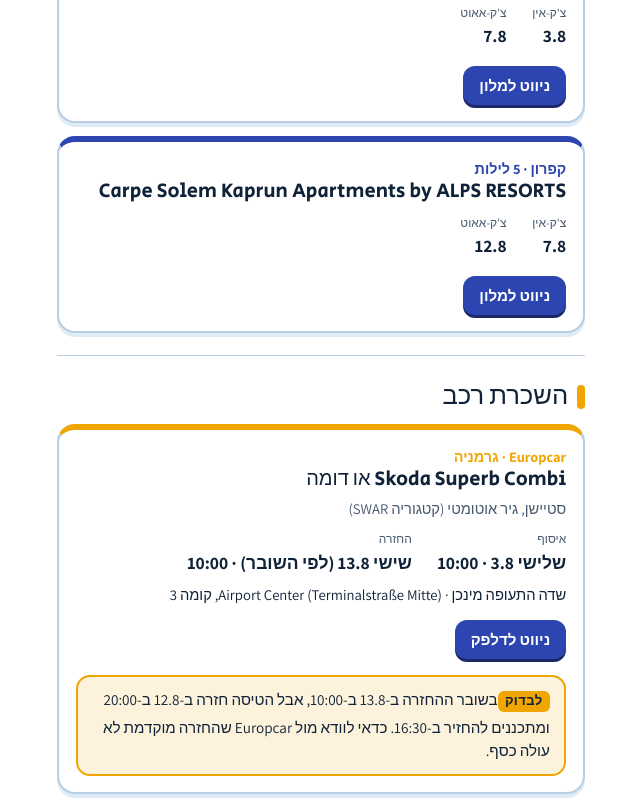
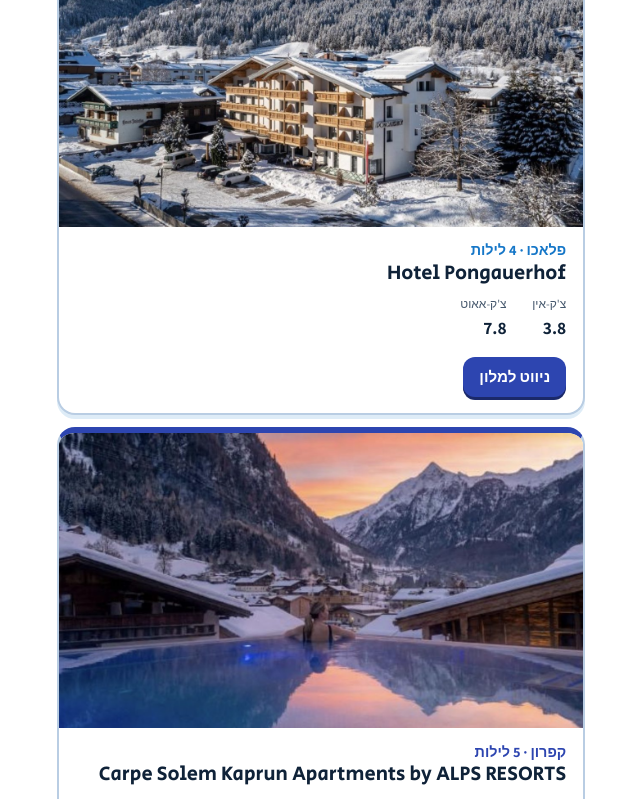
Before and after one commit to shayasis/Summer-trip, an Angular app: page / in a window 1280 px wide. Shown: the part 880-1679 px from the top of the page, without its empty margins (319-959 px from the left). Built offline with nearby package versions, Linux system fonts and the light colour scheme.

Commit message:
Add hotel photos to the hotel cards
Co-Authored-By: Claude Opus 5.5 <noreply@anthropic.com>
Claude-Session: https://claude.ai/code/session_013waLrgrSGWCri95xPpj8WA

```diff
--- a/src/app/app.html
+++ b/src/app/app.html
@@ -52,6 +52,7 @@
       <h2 class="sec">מלונות</h2>
       @for (h of hotels; track h.name) {
         <article class="card hotel" [class.k]="h.base === 'kaprun'">
+          <img class="h-img" [src]="h.image" [alt]="h.name" loading="lazy" />
           <div class="h-town">{{ h.town }} · {{ h.nights }} לילות</div>
           <h3 dir="ltr">{{ h.name }}</h3>
           <div class="kv">
--- a/src/app/app.scss
+++ b/src/app/app.scss
@@ -241,3 +241,5 @@
 .wx-day { background: var(--a); color: var(--on-accent); }
 .btn { font-size: .95rem; padding: .5rem 1rem; box-shadow: 0 3px 0 color-mix(in srgb, var(--b) 60%, #000); }
 .tabbar { border-top: 2px solid var(--line); background: #fff; button { font-size: .76rem; } }
+.hotel { padding-top: 0; overflow: hidden; }
+.h-img { display: block; width: calc(100% + 2.1rem); max-width: none; margin: 0 -1.05rem .8rem; aspect-ratio: 16 / 9; object-fit: cover; }
--- a/src/app/trip-data.ts
+++ b/src/app/trip-data.ts
@@ -36,6 +36,7 @@ export interface Hotel {
   checkOut: string;
   nights: number;
   mapQuery: string;
+  image: string;
 }
 
 export const DEPARTURE = new Date('2027-08-03T06:00:00+03:00');
@@ -66,6 +67,7 @@ export const HOTELS: Hotel[] = [
     checkOut: '7.8',
     nights: 4,
     mapQuery: 'Hotel Pongauerhof Flachau',
+    image: 'img/hotel-flachau.jpg',
   },
   {
     base: 'kaprun',
@@ -75,6 +77,7 @@ export const HOTELS: Hotel[] = [
     checkOut: '12.8',
     nights: 5,
     mapQuery: 'Carpe Solem Kaprun Apartments',
+    image: 'img/hotel-kaprun.jpg',
   },
 ];
 
```
Also changed, not shown: public/img/hotel-flachau.jpg (added), public/img/hotel-kaprun.jpg (added).
